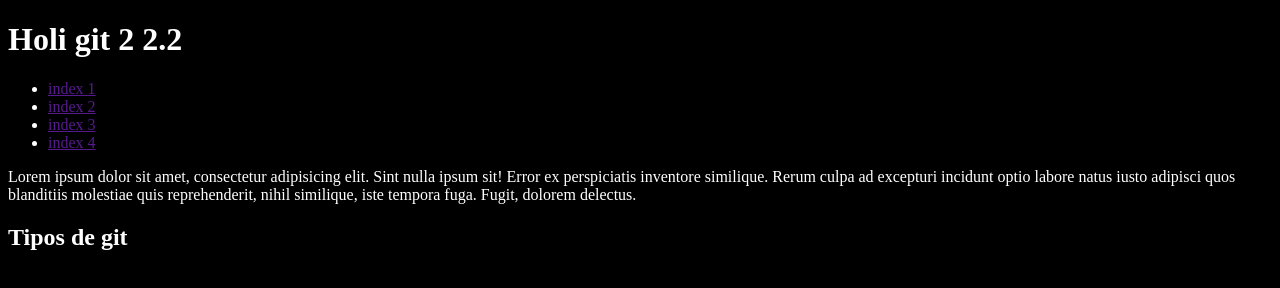
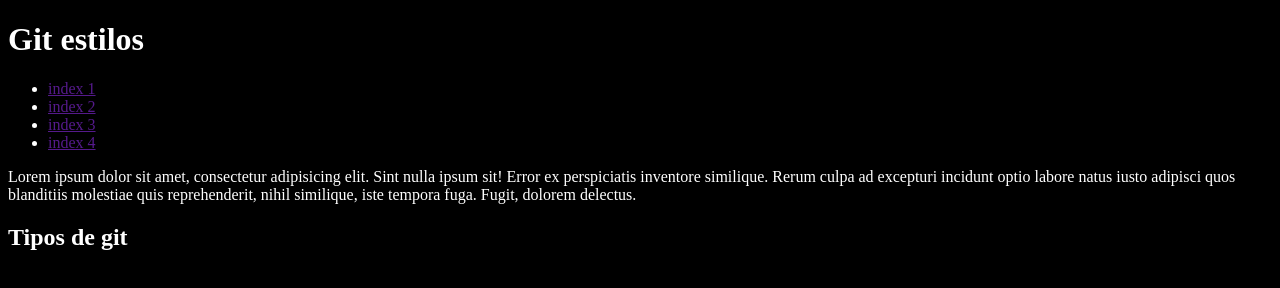
Before and after one commit to crcs-x/abril, a website: page src/index.html in a window 1280 px wide. Drawn offline with Linux system fonts and the light colour scheme.

Commit message:
git login

```diff
--- a/src/index.html
+++ b/src/index.html
@@ -7,7 +7,7 @@
     <link rel="stylesheet" href="style.css" />
   </head>
   <body>
-    <h1>Holi git 2 2.2</h1>
+    <h1>Git estilos</h1>
     <ul>
       <li><a href="">index 1</a></li>
       <li><a href="">index 2</a></li>
```
